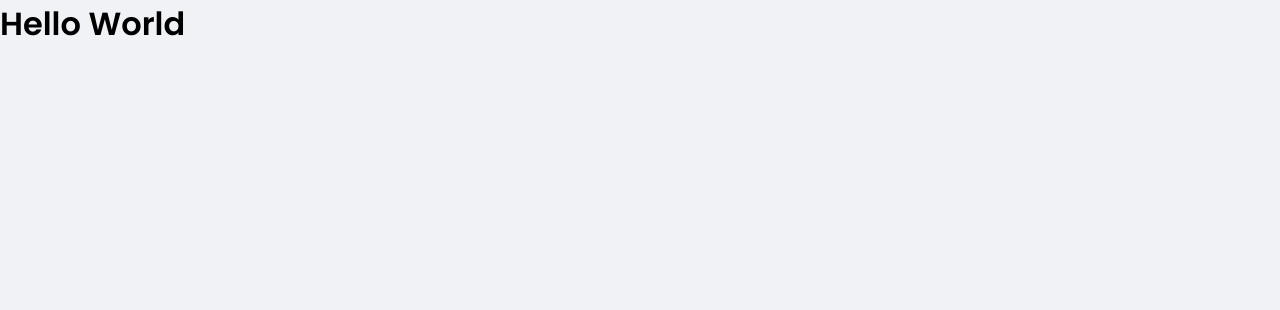
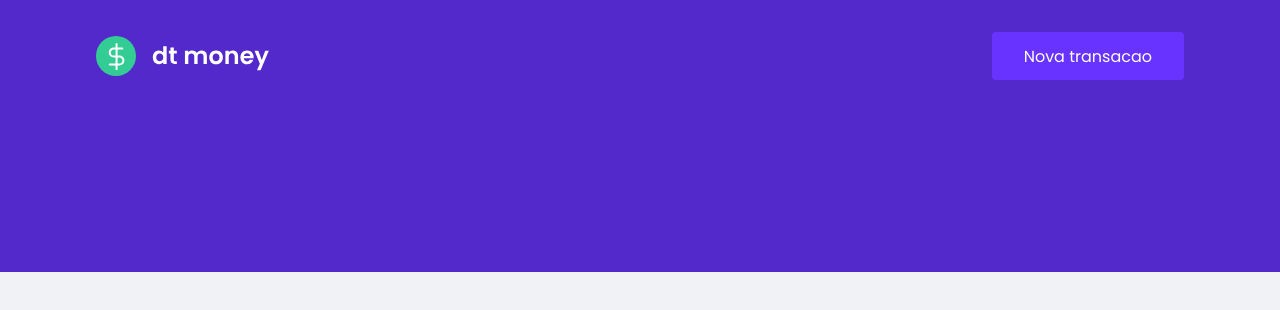
Before and after one commit to Gabriel0109/RocketSeatCourse, a React (Create React App) app in the folder ignite/React/chapter_II/detmoney/: page / in a window 1280 px wide. Shown: the top 310 px of the page. Built offline with nearby package versions, Linux system fonts and the light colour scheme.

Commit message:
header component styled

```diff
--- a/ignite/React/chapter_II/detmoney/src/App.tsx
+++ b/ignite/React/chapter_II/detmoney/src/App.tsx
@@ -1,10 +1,12 @@
+import { Header } from "./components/Header";
 import { GlobalStyle } from "./styles/global";
 
 export function App() {
   return (
-    <div className="App">
-      <h1>Hello World</h1>
+    <>
+      <Header />
       <GlobalStyle />
-    </div>
+    </>
+
   );
 }
--- /dev/null
+++ b/ignite/React/chapter_II/detmoney/src/components/Header/index.tsx
@@ -0,0 +1,18 @@
+import logo from '../../assets/logo.svg'
+import { Container, Content } from './styles'
+
+
+
+export function Header() {
+    return (
+        <Container>
+            <Content>
+                <img src={logo} alt="Dt Money" />
+                <button type="button">
+                    Nova transacao
+                </button>
+            </Content>
+
+        </Container>
+    )
+}
--- /dev/null
+++ b/ignite/React/chapter_II/detmoney/src/components/Header/styles.ts
@@ -0,0 +1,26 @@
+import styled from 'styled-components'
+
+export const Container = styled.header`
+    background: var(--blue)
+`
+export const Content = styled.div`
+    max-width: 1120px;
+    margin: 0 auto;
+
+
+    padding: 2rem 1rem 12rem;
+    display: flex;
+    justify-content:space-between;
+    align-items:center;
+    button{
+        font-size:1rem;
+        color:#fff;
+        background-color: var(--blue-light);
+        border: 0;
+        padding: 0 2rem;
+        border-radius: .25rem;
+        height: 3rem;
+
+    }
+
+`
```
